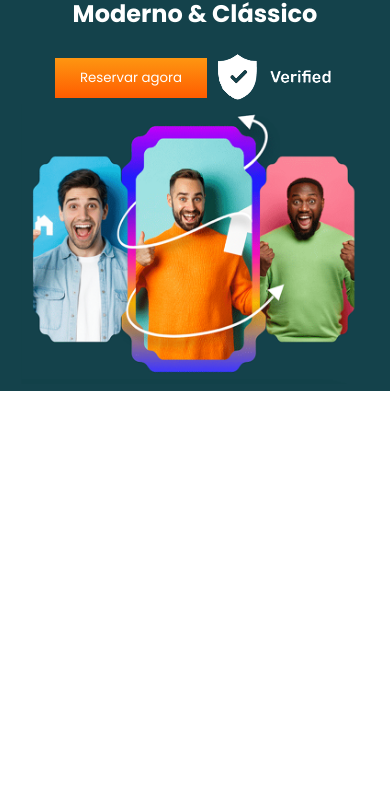
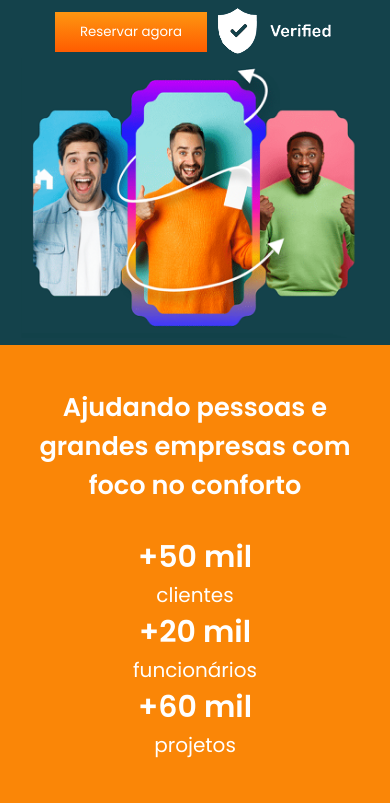
Before and after one commit to TheodoroL/mrstudio, a plain HTML site: page index.html in a window 390 px wide. Shown: the part 309-1112 px from the top of the page. Before the commit the page ends 844 px from the top, so only its background shows below. Drawn offline with Linux system fonts and the light colour scheme.

Commit message:
Adiciona seção de resultados com estatísticas e estilos correspondentes

```diff
--- a/index.html
+++ b/index.html
@@ -50,6 +50,28 @@
                 </div>
         </main>
     </div>
+
+    <section class="resultados">
+        <div class="container">
+            <div class="resultados-text">
+                Ajudando pessoas e grandes empresas com foco no conforto
+            </div>
+            <div class="resultados-numeros">
+                <p>
+                    <span>+50 mil</span> <br>
+                    clientes
+                </p>
+                <p>
+                    <span>+20 mil</span> <br>
+                    funcionários
+                </p>
+                <p>
+                    <span>+60 mil</span> <br>
+                    projetos
+                </p>
+            </div>
+        </div>
+    </section>
 </body>
 
 </html>
--- a/public/css/style.css
+++ b/public/css/style.css
@@ -30,6 +30,11 @@
     padding: 0 5%;
     margin: 0 auto;
 }
+
+section{
+    padding: 2.7rem 0;
+}
+
 
 nav{
     display: flex;
@@ -107,6 +112,41 @@ main .container{
 }
 
 
+.resultados{
+    background-color: #FA8607;
+    color: var(--branco);
+}
+
+.resultados .container{
+    display: flex;
+    align-items: center;
+    justify-content: space-between;
+}
+
+.resultados .resultados-text{
+    font-size: 1.6rem;
+    font-weight: 600;
+    width: 50%;
+}
+
+.resultados .resultados-numeros{
+    display: flex;
+    align-items: center;
+    justify-content: center;
+}
+
+.resultados .resultados-numeros p{
+    text-align: center;
+    margin: 0 30px;
+    font-size: 20px;
+}
+.resultados .resultados-numeros p span{
+    font-weight: 600;
+    font-size: 30px;
+}
+
+
+
 /* responsivel */
  @media(max-width: 960px){
     .menu-icon{
@@ -145,4 +185,27 @@ main .container{
     main .container .main-text div{
         justify-content: center;
     }
+
+    .resultados .container{
+        flex-direction: column;
+    }
+    .resultados .resultados-text,
+    .resultados .resultados-numeros{
+        width: 100%;
+        text-align: center;
+
+    }
+
+    .resultados .resultados-numeros{
+        margin-top: 30px;
+    }
  }
+
+ @media (max-width: 400px){
+    .resultados .resultados-numeros {
+        flex-direction: column;
+    }
+    main .container .main-text h1{
+        font-size: 3rem;
+    }
+ }
```
